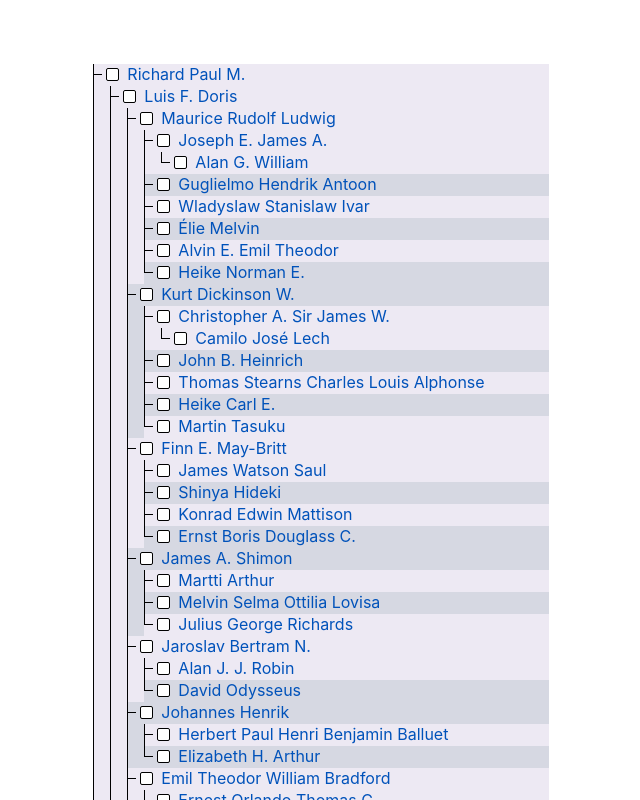
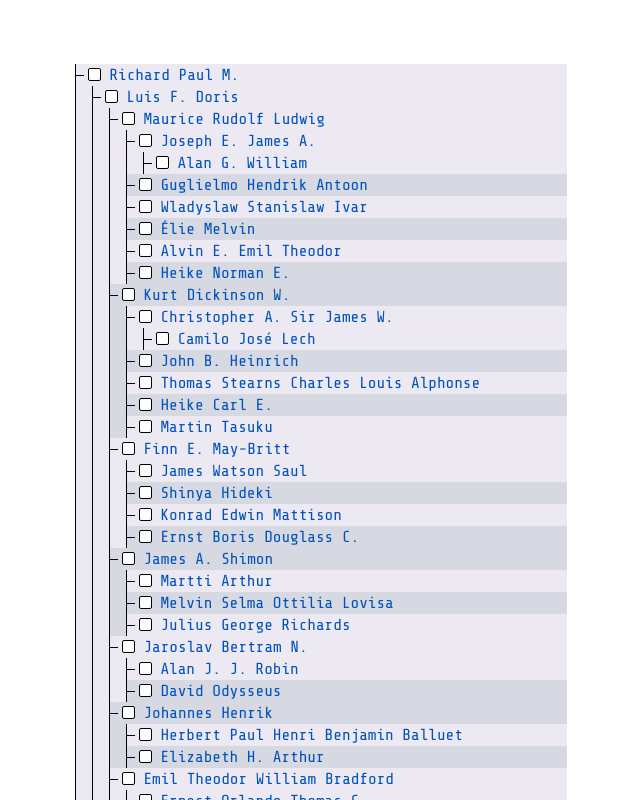
Before and after one commit to MatheusSiade/hi, a Next.js app: page / in a window 1280 px wide. Shown: the top 800 px of the page, without its empty margins (327-967 px from the left). Built offline with nearby package versions, Linux system fonts and the light colour scheme.

Commit message:
Fixes and new font-family

```diff
--- a/package.json
+++ b/package.json
@@ -8,13 +8,9 @@
     "lint": "next lint"
   },
   "dependencies": {
-    "@reduxjs/toolkit": "^1.7.1",
-    "@types/react-redux": "^7.1.22",
     "next": "12.0.10",
-    "next-redux-wrapper": "^7.0.5",
     "react": "17.0.2",
-    "react-dom": "17.0.2",
-    "react-redux": "^7.2.6"
+    "react-dom": "17.0.2"
   },
   "devDependencies": {
     "@types/node": "17.0.14",
--- a/pages/index.tsx
+++ b/pages/index.tsx
@@ -1,8 +1,6 @@
-import type { NextPage } from 'next'
+import type {NextPage} from 'next'
 import Head from 'next/head'
-import Image from 'next/image'
 import styles from '../styles/Home.module.css'
-import IndexPage from "../src/components";
 import CheckboxForm from "../src/components";
 
 const Home: NextPage = () => {
@@ -10,8 +8,11 @@
     <div className={styles.container}>
       <Head>
         <title>Create Next App</title>
-        <meta name="description" content="Generated by create next app" />
-        <link rel="icon" href="/favicon.ico" />
+        <meta name="description" content="Generated by create next app"/>
+        <link rel="icon" href="/favicon.ico"/>
+        <link rel="preconnect" href="https://fonts.googleapis.com"/>
+        <link rel="preconnect" href="https://fonts.gstatic.com"/>
+        <link href="https://fonts.googleapis.com/css2?family=Share+Tech+Mono&display=swap" rel="stylesheet"/>
       </Head>
 
       <main className={styles.main}>
--- a/src/components/checkboxTree.tsx
+++ b/src/components/checkboxTree.tsx
@@ -44,7 +44,6 @@
             />
             <span className={styles.checkmark}/>
             {item.name}
-
           </label>
         </div>
         {item.children.length !== 0 &&
--- a/src/components/helpers.ts
+++ b/src/components/helpers.ts
@@ -79,13 +79,13 @@
   )
 }
 
-export const generateNew = (itemArr: CheckItemType[], pathToFollow: number[], check: IndeterminateCheckbox): { newArr: CheckItemType[], childrenState: IndeterminateCheckbox } => {
+export const setValues = (itemArr: CheckItemType[], pathToFollow: number[], check: IndeterminateCheckbox): { newArr: CheckItemType[], childrenState: IndeterminateCheckbox } => {
   let newData = {
     newArr: itemArr[pathToFollow[0]]?.children,
     childrenState: itemArr[pathToFollow[0]].check
   };
   if (pathToFollow.length > 1 && itemArr[pathToFollow[0]].children.length !== 0) {
-    newData = generateNew(itemArr[pathToFollow[0]].children, pathToFollow.slice(1), check)
+    newData = setValues(itemArr[pathToFollow[0]].children, pathToFollow.slice(1), check)
   }
   const checkedChildren = newData.newArr?.reduce((prev, item) => item.check === "true" ? prev + 1 : item.check === "indeterminate" ? prev + 0.5 : prev, 0)
   const arr: CheckItemType[] = [
--- a/src/components/index.tsx
+++ b/src/components/index.tsx
@@ -1,6 +1,6 @@
 import React, {useEffect, useState} from "react";
 import importData from "../data/data.json";
-import {CheckItemType, convertObjectToArray, generateNew, generateNewItems, IndeterminateCheckbox} from "./helpers";
+import {CheckItemType, convertObjectToArray, setValues, generateNewItems, IndeterminateCheckbox} from "./helpers";
 import CheckboxTree from "./checkboxTree";
 
 
@@ -22,7 +22,7 @@
   }, [items])
 
   const handleSetChildrenNew = (pathToFollow: number[], check: IndeterminateCheckbox) => {
-    setItems(generateNew(items, pathToFollow, check).newArr)
+    setItems(setValues(items, pathToFollow, check).newArr)
   }
 
   return <form>
--- a/styles/Checkbox.module.css
+++ b/styles/Checkbox.module.css
@@ -3,7 +3,8 @@
     width: 100%;
     cursor: pointer;
     color: #0052ba;
-    padding-left: 25px
+    padding-left: 25px;
+    font-family: 'Share Tech Mono', monospace;
 }
 
 .container input {
@@ -18,7 +19,7 @@
     border: 1px black solid;
     border-radius: 2px;
     position: absolute;
-    top: 4px;
+    top: 2px;
     left: 4px;
     height: 13px;
     width: 13px;
@@ -78,7 +79,8 @@
 }
 
 .checkboxDiv {
-    display: flex;;
+    display: flex;
+    align-items: center;
     height: 22px;
 }
 
```
Also changed, not shown: 1 other file (tests, documents, lock files or other folders).
